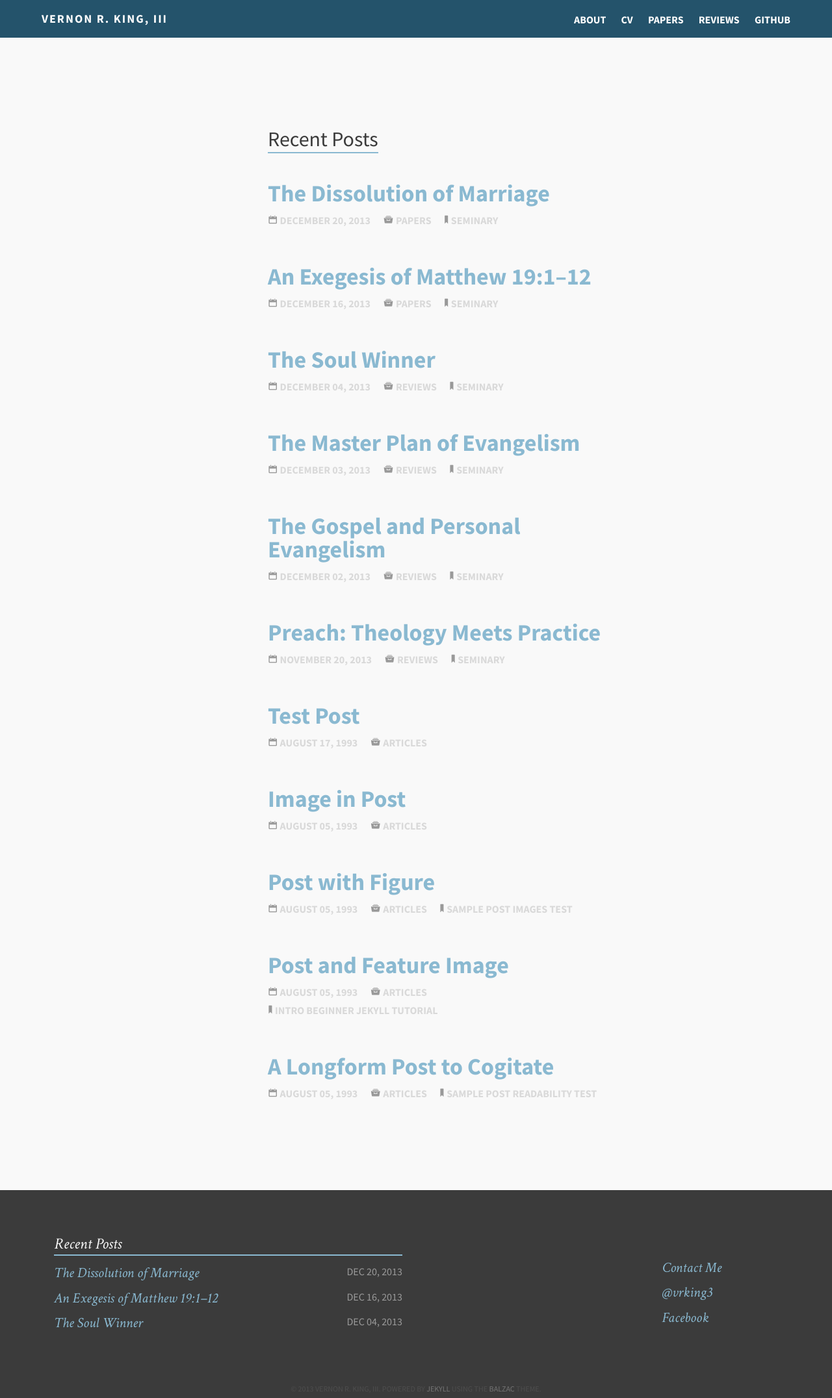
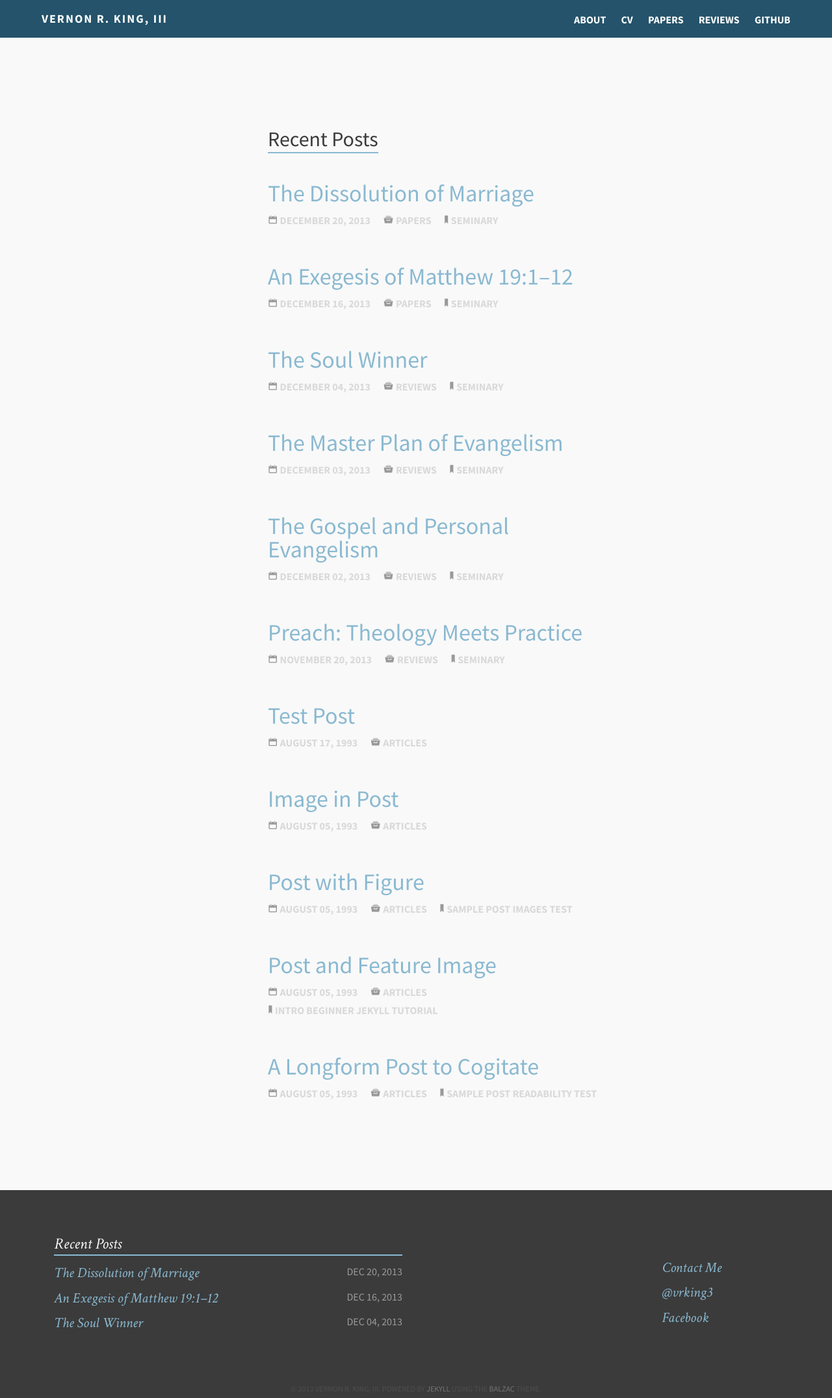
Before and after one commit to snowdj/vernonking.org, a Jekyll site: the page built from index.md, in a window 1280 px wide. Shown: the whole page at 65% size. Built offline with Jekyll 4.4.1, drawn with Linux system fonts in a browser that asks for light colours.

Commit message:
One final tweak (for tonight, at least) to the heading styles.

```diff
--- a/assets/css/i.css
+++ b/assets/css/i.css
@@ -650,6 +650,9 @@ header.site-header nav ul li a:hover {
   display: block;
   float: none;
 }
+.archive-wrap .post-list h1 {
+  font-weight: 400;
+}
 .archive-wrap .post-list lh h2 {
   margin-bottom: 49.5px;
 }
--- a/assets/sass/_styles.scss
+++ b/assets/sass/_styles.scss
@@ -371,6 +371,10 @@ header.site-header nav {
         @include push(2);
         display: block;
         float: none;
+
+        h1 {
+            font-weight: 400;
+        }
 
         lh h2 {
             margin-bottom: $lh*1.5;
```
